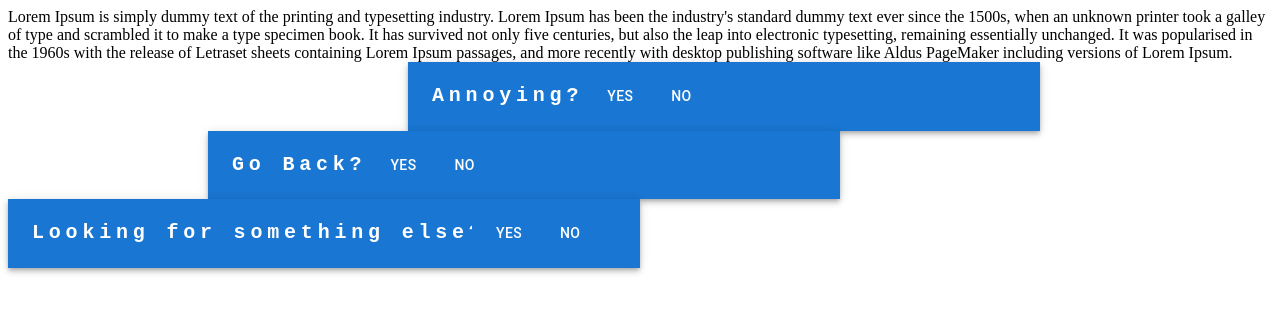
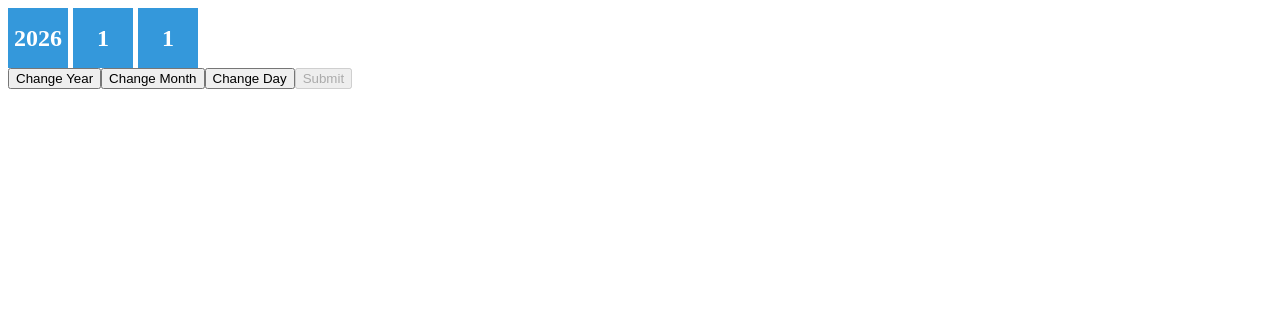
Before and after one commit to Kevin-512/Bug-in-the-Web, a React (Create React App) app in the folder bug-in-the-web/: page / in a window 1280 px wide. Shown: the top 312 px of the page. Built offline with nearby package versions, Linux system fonts and the light colour scheme.

Commit message:
change captcha button to sine path and add dateflipper

```diff
--- a/bug-in-the-web/src/Captcha.js
+++ b/bug-in-the-web/src/Captcha.js
@@ -5,8 +5,9 @@ import {useEffect, useState, useRef} from 'react';
 export default function Captcha() {
     const darkBoxRef = useRef(null)
     const btnRef = useRef(null)
-    const [buttonState, setButtonState] = useState({x:0, y:0, delta:300, allowed: true, dragged: false})
+    const [buttonState, setButtonState] = useState({x:0, y:0, allowed: true, dragged: false})
     const dragProps = useRef()
+    const intervalIdRef = useRef(null);
 
     const initialiseDrag = (event) => {
       if (!buttonState.allowed) {
@@ -22,6 +23,11 @@ export default function Captcha() {
         }
         window.addEventListener('mousemove', startDragging, false)
         window.addEventListener('mouseup', stopDragging, false)
+
+        setButtonState((prevState) => ({
+          ...prevState,
+          dragged: true,
+        }))
       }
     }
 
@@ -49,12 +55,7 @@ export default function Captcha() {
           allowed: true,
         }))
         btnRef.current.style.transform = '';
-        btnRef.current.style.transition = '';
       }
-      setButtonState((prevState) => ({
-        ...prevState,
-        dragged: true,
-      }))
     }
 
     const VerifyBoxStyle = {
@@ -72,7 +73,6 @@ export default function Captcha() {
       position: "relative",
       left: `${buttonState.x}px`,
       top: `${buttonState.y}px`,
-      transition: "top 0.5s ease",
       width: "60px",
       height: "25px"
     }
@@ -86,16 +86,41 @@ export default function Captcha() {
     const handleSubmit = (e) => {
       if (buttonState.allowed && !buttonState.dragged) {
         console.log("move button")
-        setButtonState((prevState) => ({
-          ...prevState,
-          y: prevState.y + prevState.delta,
-          allowed: false,
-        }))
+        const startX = buttonState.x; // Initial x-coordinate
+        const distanceX = 300; // Fixed x distance (adjust as needed)
+        const speed = 0.05; // Adjust the speed of the sine wave
+
+        let currentX = startX;
+        let velocity = 5;
+
+        // Set an interval to update the position every 0.1 seconds
+        intervalIdRef.current = setInterval(() => {
+          currentX += velocity;
+          const newY = Math.sin(currentX * speed) * 30; // Adjust the amplitude (30) as needed
+
+          setButtonState((prevState) => ({
+            ...prevState,
+            x: currentX,
+            y: newY,
+            allowed: false,
+          }));
+
+          // Check if the button has reached the specified distance
+          if (currentX < startX || (currentX - startX >= distanceX)) {
+            velocity = -velocity; // Change the direction to move backward
+          }
+        }, 50);
       }
       else if (buttonState.allowed && buttonState.dragged) {
         console.log("passed")
       }
     };
+
+    useEffect(() => {
+      if (buttonState.dragged) {
+        clearInterval(intervalIdRef.current);
+      }
+    }, [buttonState.dragged]);
 
     return (
       <div>
--- /dev/null
+++ b/bug-in-the-web/src/DateFlipper.js
@@ -0,0 +1,156 @@
+import React, { useState, useEffect, useMemo } from 'react';
+
+const DateFlipper = () => {
+  const currentDate = useMemo(() => new Date(), []);
+  const [year, setYear] = useState(currentDate.getFullYear());
+  const [month, setMonth] = useState(currentDate.getMonth()+1);
+  const [day, setDay] = useState(currentDate.getDate());
+
+  function getYearRange(baseYear, size) {
+    const result = [];
+    for (let i = -size; i <= size; i++) {
+      const year = baseYear + i
+      result.push(year);
+    }
+    return result;
+  }
+
+  function getMonthRange(baseMonth, size) {
+    const result = [];
+    for (let i = -size; i <= size; i++) {
+      const month = (baseMonth + i + 12) % 12 + 1; // Ensure month is between 1 and 12
+      result.push(month);
+    }
+    return result;
+  }
+
+  function getDayRange(baseDay, size, maxDay) {
+    const result = [];
+    for (let i = -size; i <= size; i++) {
+      const day = (baseDay + i + maxDay) % maxDay + 1;
+      result.push(day);
+    }
+    return result;
+  }
+
+  const range = useMemo(() => {
+    const maxDay = new Date(currentDate.getFullYear(), currentDate.getMonth() + 1, 0).getDate();
+    return {
+      year: getYearRange(currentDate.getFullYear(), 3),
+      month: getMonthRange(currentDate.getMonth() + 1, 3),
+      day: getDayRange(currentDate.getDate(), 3, maxDay),
+    };
+  }, [currentDate]);
+
+  const [yearIndex, setYearIndex] = useState(Math.floor(Math.random() * range.year.length));
+  const [monthIndex, setMonthIndex] = useState(Math.floor(Math.random() * range.month.length));
+  const [dayIndex, setDayIndex] = useState(Math.floor(Math.random() * range.day.length));
+
+  const [isYearFixed, setIsYearFixed] = useState(false);
+  const [isMonthFixed, setIsMonthFixed] = useState(false);
+  const [isDayFixed, setIsDayFixed] = useState(false);
+
+  const changeDate = (field) => {
+    switch (field) {
+      case 'year':
+        setIsYearFixed(!isYearFixed);
+        break;
+      case 'month':
+        setIsMonthFixed(!isMonthFixed);
+        break;
+      case 'day':
+        setIsDayFixed(!isDayFixed);
+        break;
+      default:
+        break;
+    }
+  };
+
+  useEffect(() => {
+    console.log("set interval");
+    console.log(range);
+    let yearInterval, monthInterval, dayInterval;
+
+    // Clear and recreate year interval based on isYearFixed state
+    if (!isYearFixed) {
+      yearInterval = setInterval(() => {
+        setYearIndex((prevIndex) => (prevIndex + 1) % range.year.length);
+      }, 1000);
+    } else {
+      clearInterval(yearInterval);
+    }
+
+    // Clear and recreate month interval based on isMonthFixed state
+    if (!isMonthFixed) {
+      monthInterval = setInterval(() => {
+        setMonthIndex((prevIndex) => (prevIndex + 1) % range.month.length);
+      }, 1000);
+    } else {
+      clearInterval(monthInterval);
+    }
+
+    // Clear and recreate day interval based on isDayFixed state
+    if (!isDayFixed) {
+      dayInterval = setInterval(() => {
+        setDayIndex((prevIndex) => (prevIndex + 1) % range.day.length);
+      }, 1000);
+    } else {
+      clearInterval(dayInterval);
+    }
+
+    // Cleanup the intervals when the component unmounts
+    return () => {
+      clearInterval(yearInterval);
+      clearInterval(monthInterval);
+      clearInterval(dayInterval);
+    };
+  }, [isYearFixed, isMonthFixed, isDayFixed]);
+
+
+  useEffect(() => {
+    setYear(range.year[yearIndex]);
+    setMonth(range.month[monthIndex]);
+    setDay(range.day[dayIndex]);
+  }, [yearIndex, monthIndex, dayIndex])
+
+  const handleSubmit = () => {
+    console.log('Submitted Date:', year, month, day);
+  };
+
+  const cardStyle = {
+    width: "60px",
+    height: "60px",
+    display: "flex",
+    justifyContent: "center",
+    alignItems: "center",
+    fontSize: "24px",
+    fontWeight: "bold",
+    color: "white",
+  }
+
+  const CardFlipper = ({ value, fixed }) => {
+    return (
+      <div style={{ ...cardStyle, backgroundColor: fixed ? "#e74c3c" : "#3498db"}}>{value}</div>
+    );
+  };
+
+  return (
+    <div>
+      <div style={{display: "flex", gap: "5px"}}>
+        <CardFlipper value={year} fixed={isYearFixed} />
+        <CardFlipper value={month} fixed={isMonthFixed} />
+        <CardFlipper value={day} fixed={isDayFixed} />
+      </div>
+      <div>
+        <button onClick={() => changeDate('year')}>Change Year</button>
+        <button onClick={() => changeDate('month')}>Change Month</button>
+        <button onClick={() => changeDate('day')}>Change Day</button>
+        <button onClick={handleSubmit} disabled={!isYearFixed || !isMonthFixed || !isDayFixed}>
+          Submit
+        </button>
+      </div>
+    </div>
+  );
+};
+
+export default DateFlipper;
--- a/bug-in-the-web/src/index.js
+++ b/bug-in-the-web/src/index.js
@@ -2,11 +2,14 @@ import React from 'react';
 import ReactDOM from 'react-dom/client';
 import App from './App';
 import Captcha from './Captcha';
+import DateFlipper from './DateFlipper';
 import Car from './car';
 
 const root = ReactDOM.createRoot(document.getElementById('root'));
 root.render(
   <React.StrictMode>
-    <App />
+    {/* <App /> */}
+    {/* <Captcha /> */}
+    <DateFlipper />
   </React.StrictMode>
 );
```
